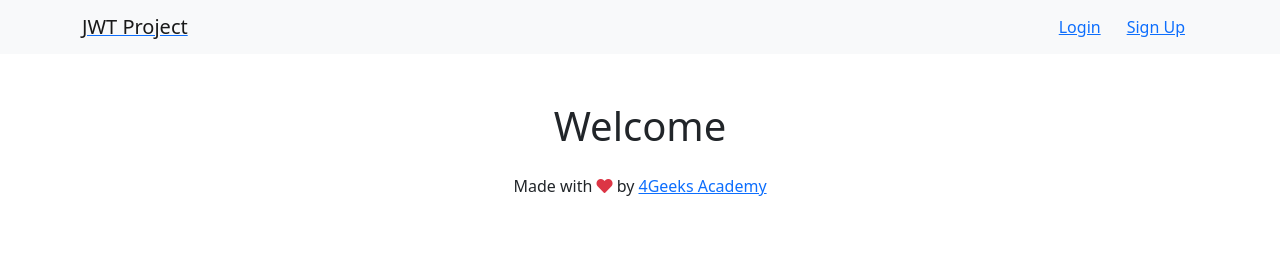
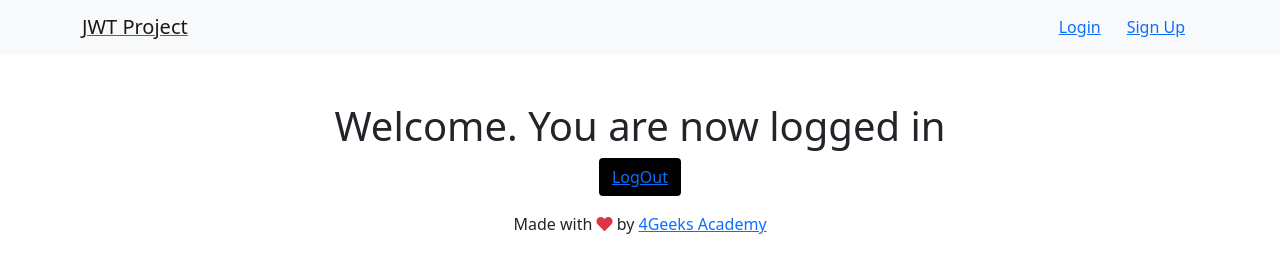
Before and after one commit to MaiCodes-exe/JWT, a React app: page /private in a window 1280 px wide. Built offline with nearby package versions, Linux system fonts and the light colour scheme.

Commit message:
added content to private are

```diff
--- a/src/front/js/pages/private.js
+++ b/src/front/js/pages/private.js
@@ -1,5 +1,7 @@
 import React, { useContext } from "react";
 import { Context } from "../store/appContext";
+import { Link } from "react-router-dom";
+
 import "../../styles/home.css";
 
 export const Private = () => {
@@ -7,7 +9,10 @@ export const Private = () => {
 
   return (
     <div className="text-center mt-5">
-      <h1> Welcome</h1>
+      <h1> Welcome. You are now logged in</h1>
+      <button type="button" className="btn" id="los">
+        <Link to="/">LogOut</Link>
+      </button>
     </div>
   );
 };
--- a/src/front/styles/index.css
+++ b/src/front/styles/index.css
@@ -43,4 +43,10 @@
   background-color: black;
   color: white;
   margin-bottom: 10px;
+  border-radius: 5px;
 }
+
+#los {
+  background-color: black;
+  color: white;
+}
```
